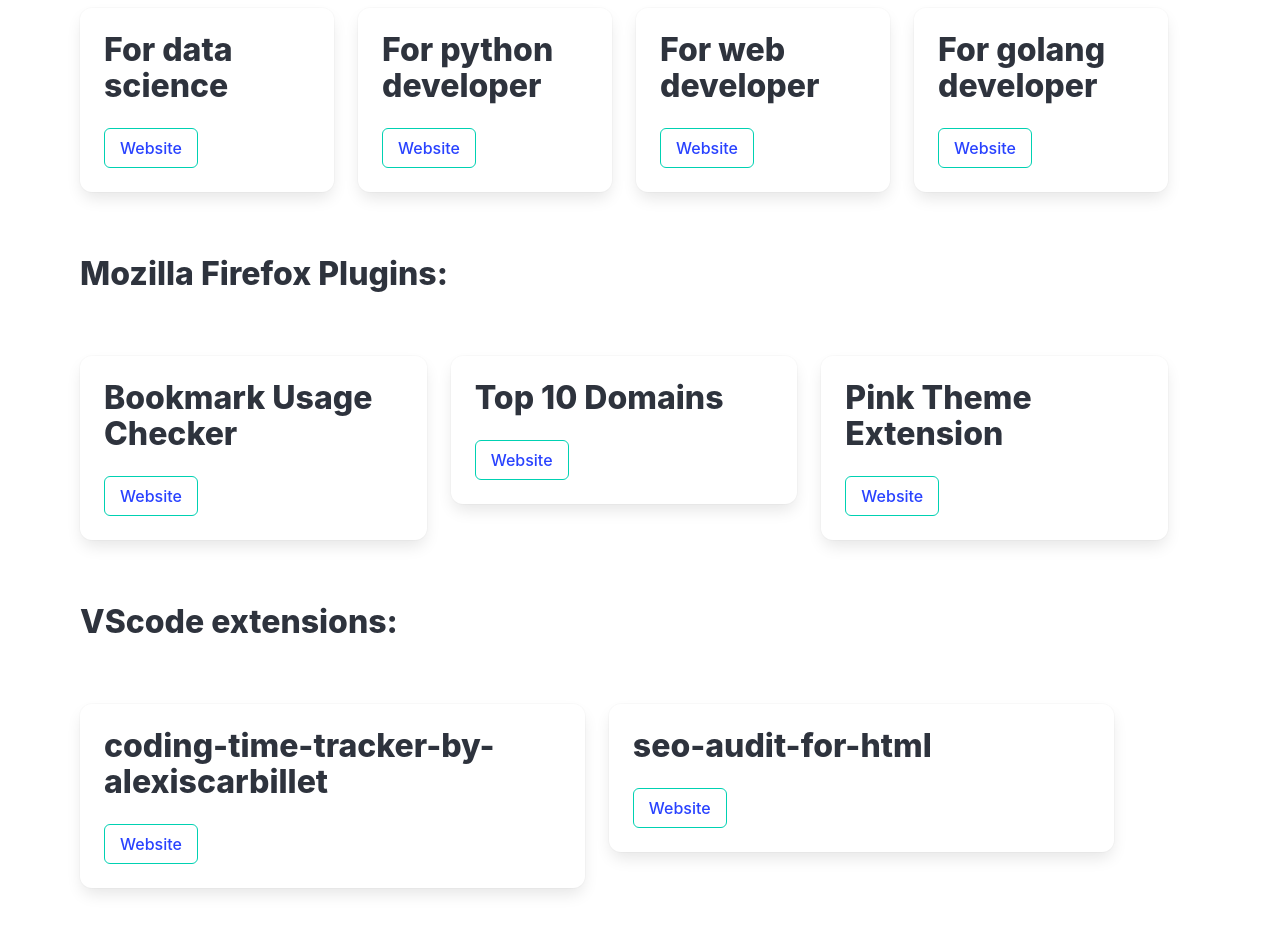
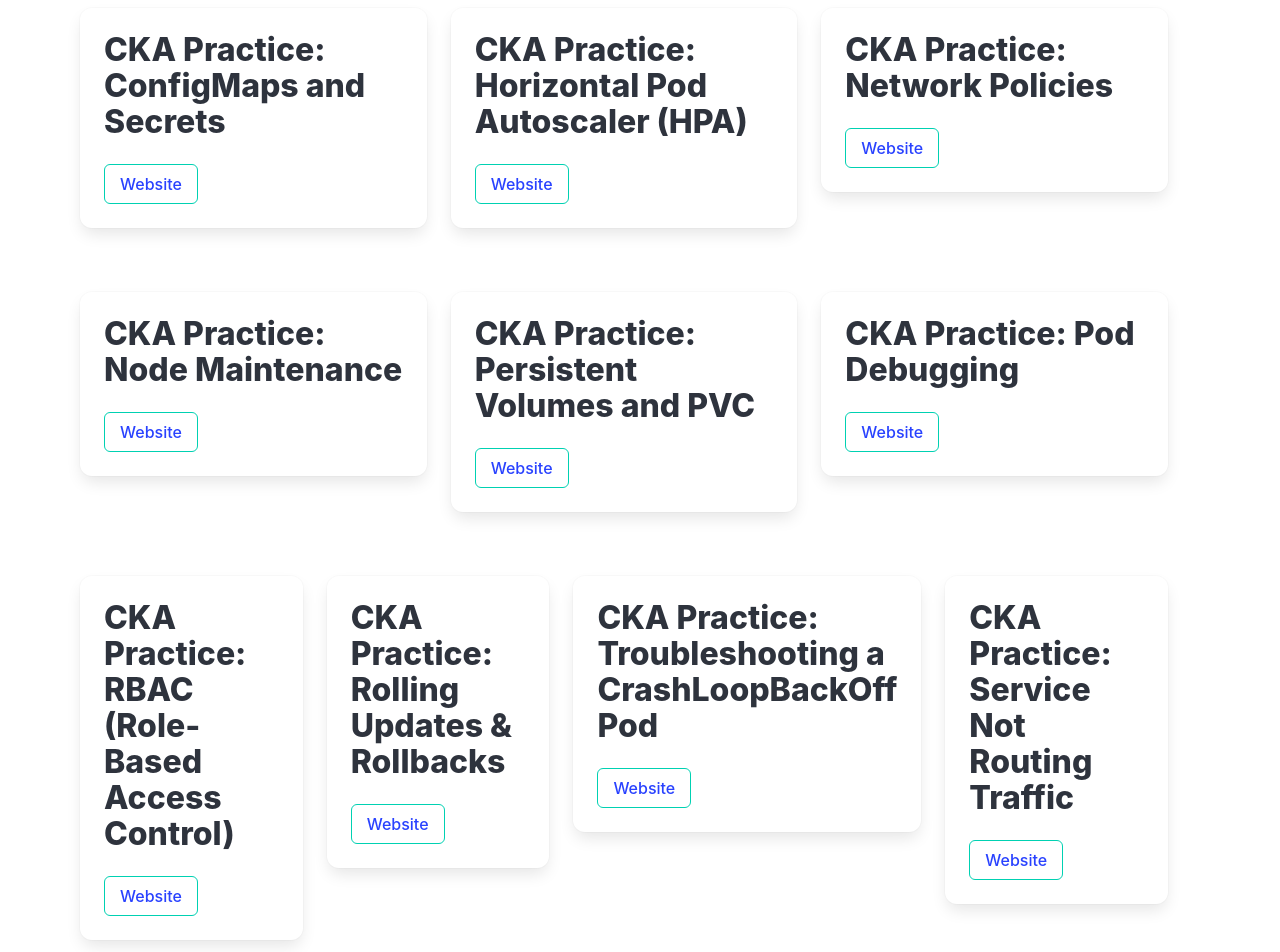
Before and after one commit to alexiscarbillet/alexis-carbillet, a React (Vite) app: page / in a window 1280 px wide. Shown: the part 3860-4812 px from the top of the page. Built offline with nearby package versions, Linux system fonts and the light colour scheme.

Commit message:
cka scenarios

```diff
--- a/src/App.jsx
+++ b/src/App.jsx
@@ -347,6 +347,101 @@
         </div>
       </div>
       <div className="container" style={{ display: 'flex', position: 'relative', padding: '2rem' }}>
+        <h3 className="title is-3">CKA training on Killercoda:</h3>
+      </div>
+      <div className="container" style={{ display: 'flex', position: 'relative', padding: '2rem' }}>
+        <div className="columns">
+          <div className="column">
+            <div className="card">
+              <div className="card-content">
+                <p className="title" style={{ wordBreak: 'normal' }}>CKA Practice: ConfigMaps and Secrets</p>
+                <button className="button is-primary is-outlined"><a href="https://killercoda.com/alexis-carbillet/scenario/configmap-secrets" target="_blank">Website</a></button>
+              </div>
+            </div>
+          </div>
+          <div className="column">
+            <div className="card">
+              <div className="card-content">
+                <p className="title" style={{ wordBreak: 'normal' }}>CKA Practice: Horizontal Pod Autoscaler (HPA)</p>
+                <button className="button is-primary is-outlined"><a href="https://killercoda.com/alexis-carbillet/scenario/HPA" target="_blank">Website</a></button>
+              </div>
+            </div>
+          </div>
+          <div className="column">
+            <div className="card">
+              <div className="card-content">
+                <p className="title" style={{ wordBreak: 'normal' }}>CKA Practice: Network Policies</p>
+                <button className="button is-primary is-outlined"><a href="https://killercoda.com/alexis-carbillet/scenario/network-policies" target="_blank">Website</a></button>
+              </div>
+            </div>
+          </div>
+        </div>
+      </div>
+      <div className="container" style={{ display: 'flex', position: 'relative', padding: '2rem' }}>
+        <div className="columns">
+          <div className="column">
+            <div className="card">
+              <div className="card-content">
+                <p className="title" style={{ wordBreak: 'normal' }}>CKA Practice: Node Maintenance</p>
+                <button className="button is-primary is-outlined"><a href="https://killercoda.com/alexis-carbillet/scenario/node-maintenance" target="_blank">Website</a></button>
+              </div>
+            </div>
+          </div>
+          <div className="column">
+            <div className="card">
+              <div className="card-content">
+                <p className="title" style={{ wordBreak: 'normal' }}>CKA Practice: Persistent Volumes and PVC</p>
+                <button className="button is-primary is-outlined"><a href="https://killercoda.com/alexis-carbillet/scenario/pv-pvc" target="_blank">Website</a></button>
+              </div>
+            </div>
+          </div>
+          <div className="column">
+            <div className="card">
+              <div className="card-content">
+                <p className="title" style={{ wordBreak: 'normal' }}>CKA Practice: Pod Debugging</p>
+                <button className="button is-primary is-outlined"><a href="https://killercoda.com/alexis-carbillet/scenario/pod-debugging" target="_blank">Website</a></button>
+              </div>
+            </div>
+          </div>
+        </div>
+      </div>
+      <div className="container" style={{ display: 'flex', position: 'relative', padding: '2rem' }}>
+        <div className="columns">
+          <div className="column">
+            <div className="card">
+              <div className="card-content">
+                <p className="title" style={{ wordBreak: 'normal' }}>CKA Practice: RBAC (Role-Based Access Control)</p>
+                <button className="button is-primary is-outlined"><a href="https://killercoda.com/alexis-carbillet/scenario/rbac" target="_blank">Website</a></button>
+              </div>
+            </div>
+          </div>
+          <div className="column">
+            <div className="card">
+              <div className="card-content">
+                <p className="title" style={{ wordBreak: 'normal' }}>CKA Practice: Rolling Updates & Rollbacks</p>
+                <button className="button is-primary is-outlined"><a href="https://killercoda.com/alexis-carbillet/scenario/rolling-updates" target="_blank">Website</a></button>
+              </div>
+            </div>
+          </div>
+          <div className="column">
+            <div className="card">
+              <div className="card-content">
+                <p className="title" style={{ wordBreak: 'normal' }}>CKA Practice: Troubleshooting a CrashLoopBackOff Pod</p>
+                <button className="button is-primary is-outlined"><a href="https://killercoda.com/alexis-carbillet/scenario/CrashLoopBackOff" target="_blank">Website</a></button>
+              </div>
+            </div>
+          </div>
+          <div className="column">
+            <div className="card">
+              <div className="card-content">
+                <p className="title" style={{ wordBreak: 'normal' }}>CKA Practice: Service Not Routing Traffic</p>
+                <button className="button is-primary is-outlined"><a href="https://killercoda.com/alexis-carbillet/scenario/service" target="_blank">Website</a></button>
+              </div>
+            </div>
+          </div>
+        </div>
+      </div>
+      <div className="container" style={{ display: 'flex', position: 'relative', padding: '2rem' }}>
         <h3 className="title is-3">Containers on DockerHub:</h3>
       </div>
       <div className="container" style={{ display: 'flex', position: 'relative', padding: '2rem' }}>
@@ -424,7 +519,7 @@
           <div className="column">
             <div className="card">
               <div className="card-content">
-                <p className="title">coding-time-tracker-by-alexiscarbillet</p>
+                <p className="title" style={{ wordBreak: 'normal' }}>coding-time-tracker-by-alexiscarbillet</p>
                 <button className="button is-primary is-outlined"><a href="https://marketplace.visualstudio.com/items?itemName=AlexisCarbillet.coding-time-tracker-by-alexiscarbillet" target="_blank">Website</a></button>
               </div>
             </div>
@@ -432,7 +527,7 @@
           <div className="column">
             <div className="card">
               <div className="card-content">
-                <p className="title">seo-audit-for-html</p>
+                <p className="title" style={{ wordBreak: 'normal' }}>seo-audit-for-html</p>
                 <button className="button is-primary is-outlined"><a href="https://marketplace.visualstudio.com/items?itemName=AlexisCarbillet.seo-audit-for-html" target="_blank">Website</a></button>
               </div>
             </div>
```
